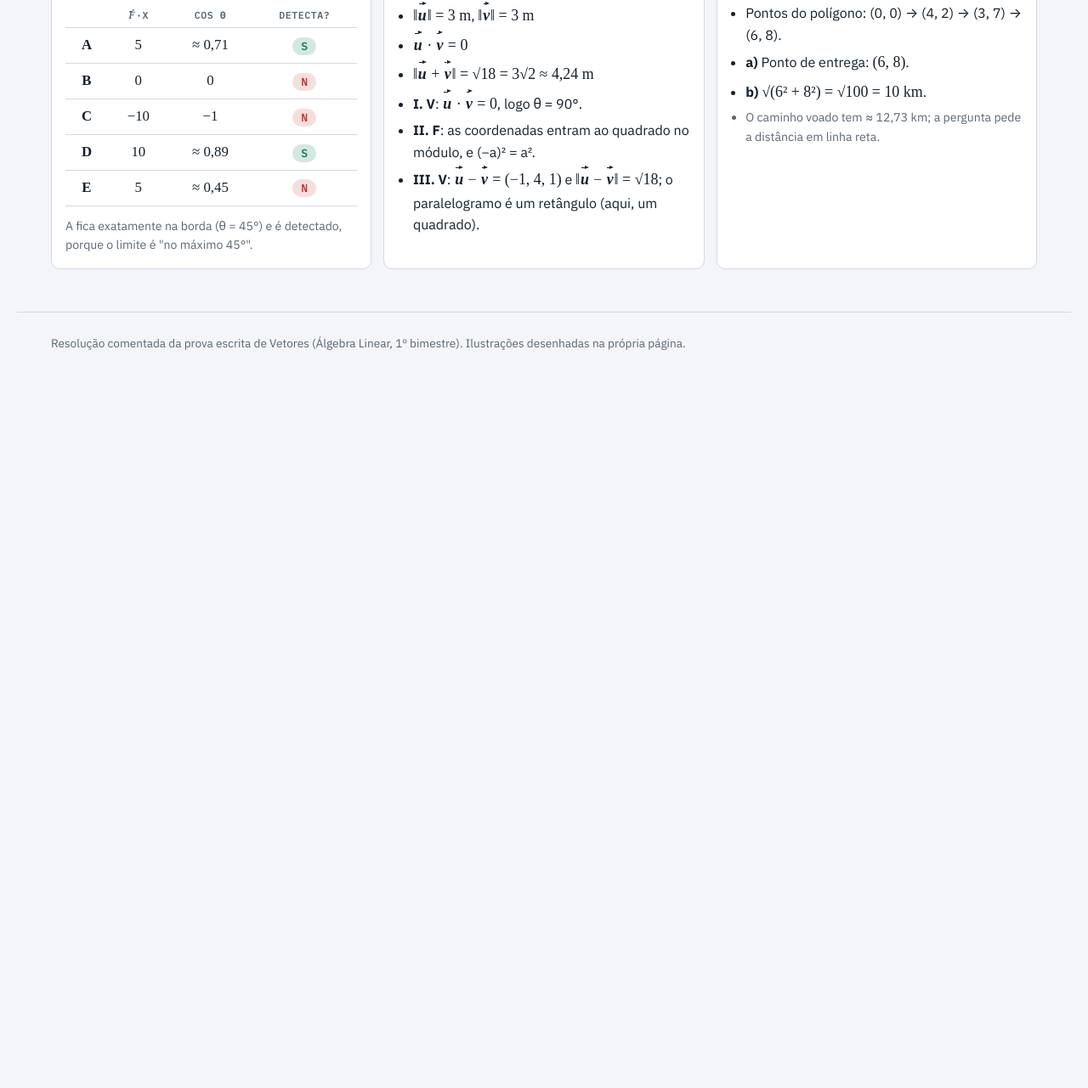
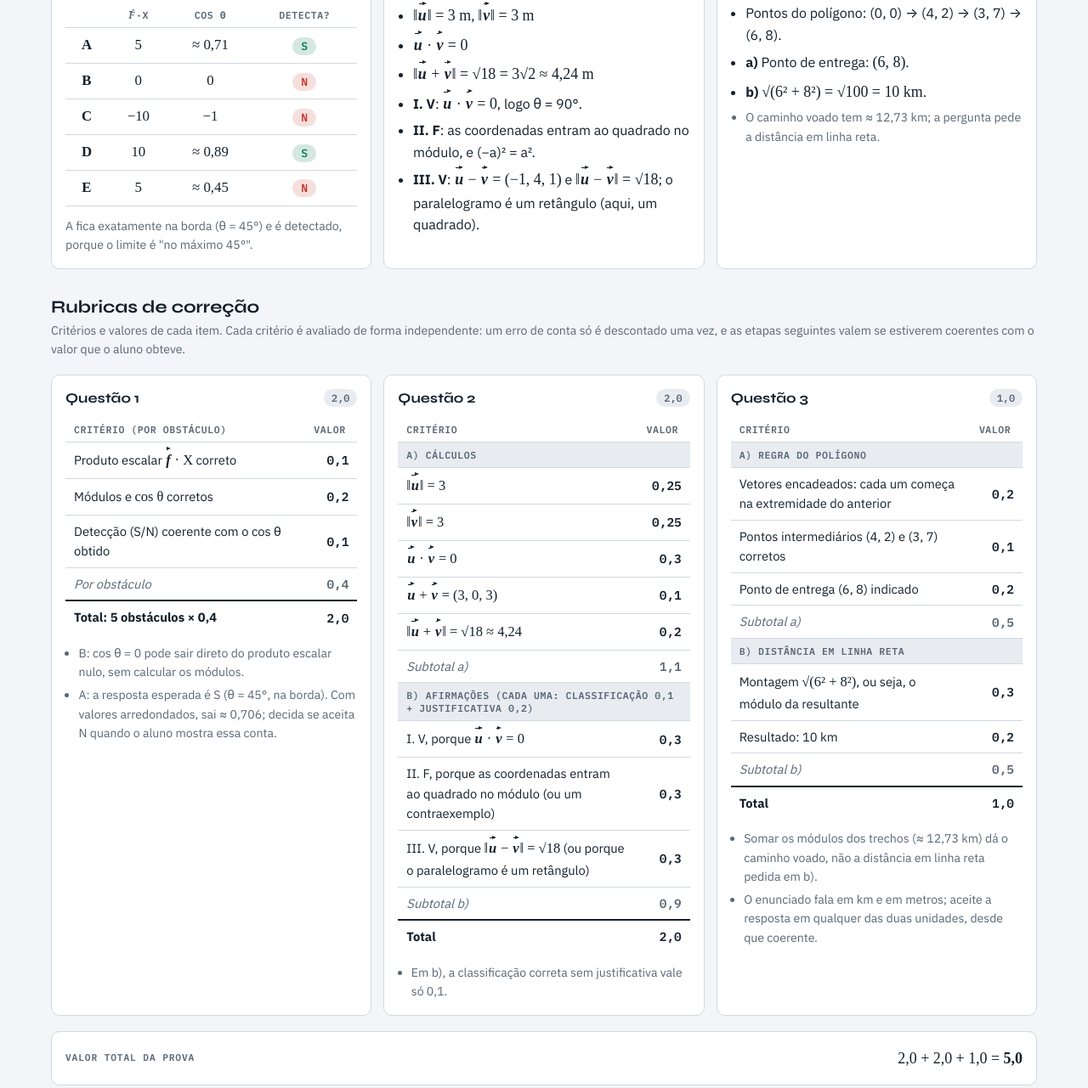
Before and after one commit to cmscoutinho/algebra, a plain HTML site: page prova-02/index.html in a window 1280 px wide. Shown: the part 6085-7366 px from the top of the page at 85% size. Before the commit the page ends 6546 px from the top, so only its background shows below. Drawn offline with Linux system fonts and the light colour scheme; a web font is replaced by a local one.

Commit message:
fix: fixed drone movement and added rubricas

```diff
--- a/prova-02/index.html
+++ b/prova-02/index.html
@@ -167,6 +167,18 @@ svg text{font-family:var(--f-body)}
 /* gabarito */
 .ans{display:grid;grid-template-columns:repeat(auto-fit,minmax(min(100%,320px),1fr));gap:14px}
 .ans .card ul{margin:0;padding-left:1.1em;display:grid;gap:4px}
+.rub-head{display:grid;gap:4px;margin-top:14px}
+.rub-head h3{font:700 1.3rem var(--f-display)}
+.rub th:first-child,.rub td:first-child{text-align:left}
+.rub td{font-family:var(--f-body);font-size:.92rem}
+.rub td:last-child{font:600 .9rem var(--f-mono);text-align:right;white-space:nowrap;width:4.5em}
+.rub tr.grp td{white-space:normal;text-align:left;width:auto;font:600 .72rem var(--f-mono);letter-spacing:.05em;text-transform:uppercase;color:var(--muted);background:var(--sunk)}
+.rub tr.sum td{color:var(--muted);font-style:italic}
+.rub tr.sum td:last-child{font-style:normal}
+.rub tr.tot td{font-weight:700;border-top:2px solid var(--ink);border-bottom:0}
+.rub-total{flex-direction:row;flex-wrap:wrap;justify-content:space-between;align-items:center}
+.rub .m{white-space:normal}
+.rub{table-layout:auto}
 footer{border-top:1px solid var(--line);padding-block:26px 46px;color:var(--muted);font-size:.85rem}
 
 @media (max-width:980px){ .pgrid,.lab{grid-template-columns:minmax(0,1fr)} }
@@ -343,6 +355,71 @@ footer{border-top:1px solid var(--line);padding-block:26px 46px;color:var(--mute
         </ul>
       </div>
     </div>
+    <div class="rub-head">
+      <h3>Rubricas de correção</h3>
+      <p class="hint">Critérios e valores de cada item. Cada critério é avaliado de forma independente: um erro de conta só é descontado uma vez, e as etapas seguintes valem se estiverem coerentes com o valor que o aluno obteve.</p>
+    </div>
+    <div class="ans">
+      <div class="card"><div class="row spread"><h3>Questão 1</h3><span class="pts">2,0</span></div>
+        <table class="tbl rub">
+          <thead><tr><th>Critério (por obstáculo)</th><th>Valor</th></tr></thead>
+          <tbody>
+            <tr><td>Produto escalar <span class="m"><span class="vec">f</span> · X</span> correto</td><td>0,1</td></tr>
+            <tr><td>Módulos e <span class="m">cos θ</span> corretos</td><td>0,2</td></tr>
+            <tr><td>Detecção (S/N) coerente com o cos θ obtido</td><td>0,1</td></tr>
+            <tr class="sum"><td>Por obstáculo</td><td>0,4</td></tr>
+            <tr class="tot"><td>Total: 5 obstáculos × 0,4</td><td>2,0</td></tr>
+          </tbody>
+        </table>
+        <ul class="hint">
+          <li>B: cos θ = 0 pode sair direto do produto escalar nulo, sem calcular os módulos.</li>
+          <li>A: a resposta esperada é S (θ = 45°, na borda). Com valores arredondados, sai ≈ 0,706; decida se aceita N quando o aluno mostra essa conta.</li>
+        </ul>
+      </div>
+      <div class="card"><div class="row spread"><h3>Questão 2</h3><span class="pts">2,0</span></div>
+        <table class="tbl rub">
+          <thead><tr><th>Critério</th><th>Valor</th></tr></thead>
+          <tbody>
+            <tr class="grp"><td colspan="2">a) Cálculos</td></tr>
+            <tr><td><span class="m">‖<span class="vec">u</span>‖ = 3</span></td><td>0,25</td></tr>
+            <tr><td><span class="m">‖<span class="vec">v</span>‖ = 3</span></td><td>0,25</td></tr>
+            <tr><td><span class="m"><span class="vec">u</span> · <span class="vec">v</span> = 0</span></td><td>0,3</td></tr>
+            <tr><td><span class="m"><span class="vec">u</span> + <span class="vec">v</span> = (3, 0, 3)</span></td><td>0,1</td></tr>
+            <tr><td><span class="m">‖<span class="vec">u</span> + <span class="vec">v</span>‖ = √18 ≈ 4,24</span></td><td>0,2</td></tr>
+            <tr class="sum"><td>Subtotal a)</td><td>1,1</td></tr>
+            <tr class="grp"><td colspan="2">b) Afirmações (cada uma: classificação 0,1 + justificativa 0,2)</td></tr>
+            <tr><td>I. V, porque <span class="m"><span class="vec">u</span> · <span class="vec">v</span> = 0</span></td><td>0,3</td></tr>
+            <tr><td>II. F, porque as coordenadas entram ao quadrado no módulo (ou um contraexemplo)</td><td>0,3</td></tr>
+            <tr><td>III. V, porque <span class="m">‖<span class="vec">u</span> − <span class="vec">v</span>‖ = √18</span> (ou porque o paralelogramo é um retângulo)</td><td>0,3</td></tr>
+            <tr class="sum"><td>Subtotal b)</td><td>0,9</td></tr>
+            <tr class="tot"><td>Total</td><td>2,0</td></tr>
+          </tbody>
+        </table>
+        <ul class="hint"><li>Em b), a classificação correta sem justificativa vale só 0,1.</li></ul>
+      </div>
+      <div class="card"><div class="row spread"><h3>Questão 3</h3><span class="pts">1,0</span></div>
+        <table class="tbl rub">
+          <thead><tr><th>Critério</th><th>Valor</th></tr></thead>
+          <tbody>
+            <tr class="grp"><td colspan="2">a) Regra do polígono</td></tr>
+            <tr><td>Vetores encadeados: cada um começa na extremidade do anterior</td><td>0,2</td></tr>
+            <tr><td>Pontos intermediários (4, 2) e (3, 7) corretos</td><td>0,1</td></tr>
+            <tr><td>Ponto de entrega (6, 8) indicado</td><td>0,2</td></tr>
+            <tr class="sum"><td>Subtotal a)</td><td>0,5</td></tr>
+            <tr class="grp"><td colspan="2">b) Distância em linha reta</td></tr>
+            <tr><td>Montagem <span class="m">√(6² + 8²)</span>, ou seja, o módulo da resultante</td><td>0,3</td></tr>
+            <tr><td>Resultado: 10 km</td><td>0,2</td></tr>
+            <tr class="sum"><td>Subtotal b)</td><td>0,5</td></tr>
+            <tr class="tot"><td>Total</td><td>1,0</td></tr>
+          </tbody>
+        </table>
+        <ul class="hint">
+          <li>Somar os módulos dos trechos (≈ 12,73 km) dá o caminho voado, não a distância em linha reta pedida em b).</li>
+          <li>O enunciado fala em km e em metros; aceite a resposta em qualquer das duas unidades, desde que coerente.</li>
+        </ul>
+      </div>
+    </div>
+    <div class="card rub-total"><span class="lbl">Valor total da prova</span><span class="m">2,0 + 2,0 + 1,0 = <b>5,0</b></span></div>
   </div>
 </section>
 </main>
@@ -372,7 +449,8 @@ const easeIO = t => t < .5 ? 2 * t * t : 1 - (-2 * t + 2) ** 2 / 2;
 function tween(ms, fn, delay = 0){
   if (reduce){ fn(1); return () => {}; }
   let id, t0 = null, stop = false;
-  const f = t => { if (stop) return; if (t0 === null) t0 = t; const k = Math.min(1, Math.max(0, (t - t0 - delay) / ms)); fn(easeIO(k)); if (k < 1) id = requestAnimationFrame(f); };
+  // antes do atraso nada é desenhado: assim vários trechos encadeados não disputam a posição do drone
+  const f = t => { if (stop) return; if (t0 === null) t0 = t; const e = t - t0 - delay; if (e < 0){ id = requestAnimationFrame(f); return; } const k = Math.min(1, e / ms); fn(easeIO(k)); if (k < 1) id = requestAnimationFrame(f); };
   id = requestAnimationFrame(f);
   return () => { stop = true; cancelAnimationFrame(id); };
 }
```
